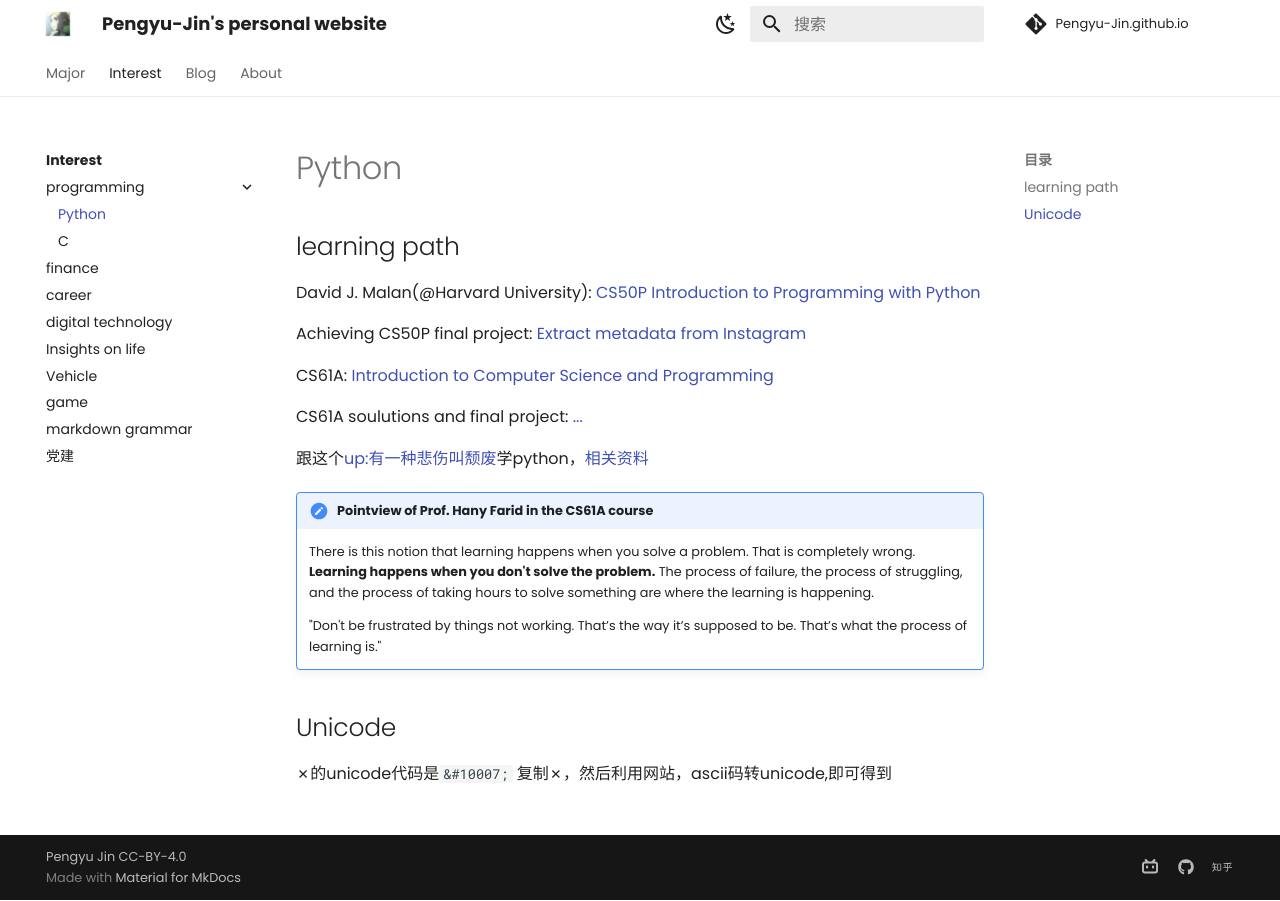
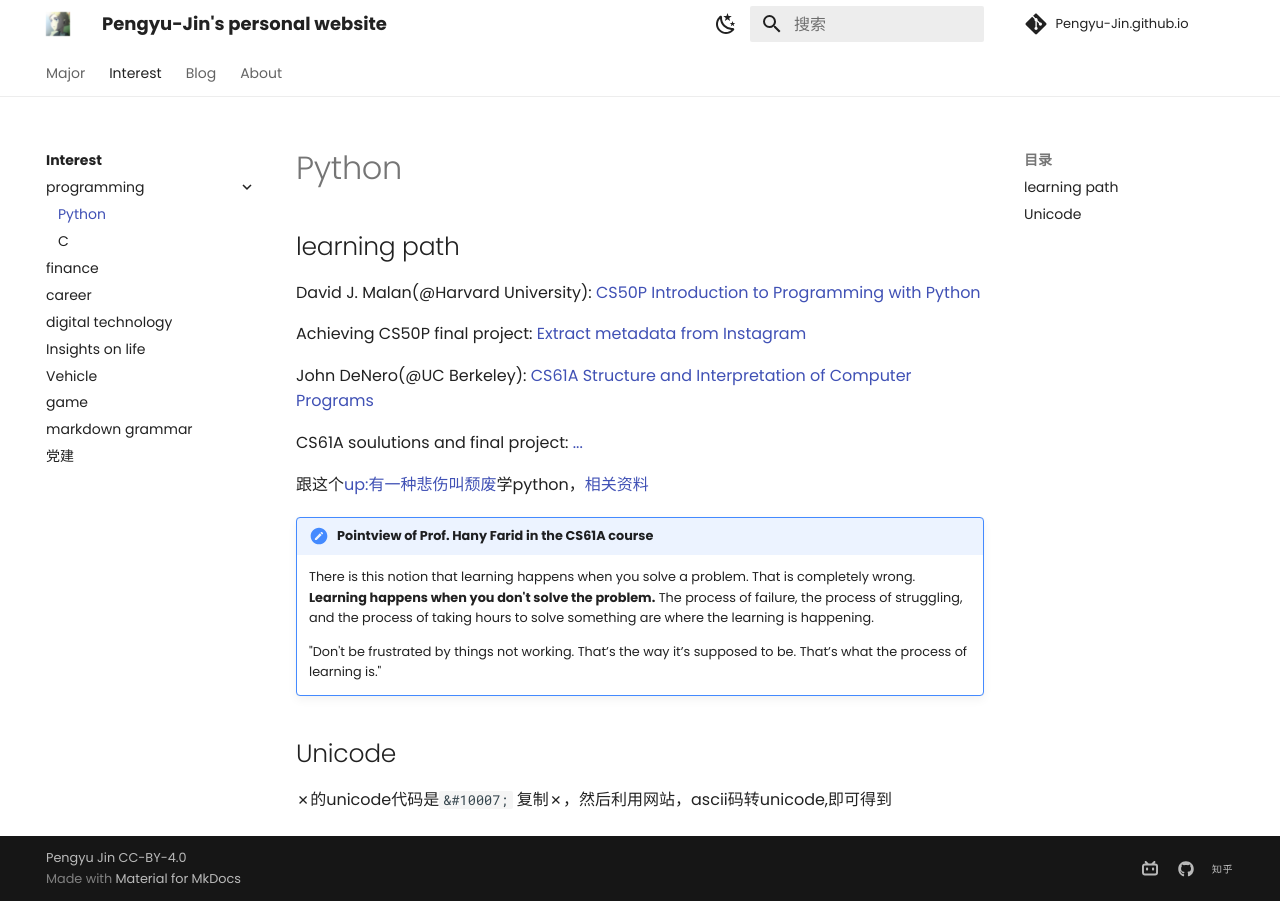
Before and after one commit to Pengyu-Jin/Pengyu-Jin.github.io, an MkDocs documentation site: the page built from docs/interest/programming/Python.md, in a window 1280 px wide. Built offline with MkDocs 1.6.1 and Material for MkDocs 9.7.7, drawn with Linux system fonts in a browser that asks for light colours; comment, search, counter and statistics services are not loaded.

Commit message:
20241215

```diff
--- a/docs/interest/programming/Python.md
+++ b/docs/interest/programming/Python.md
@@ -3,7 +3,7 @@
 
 Achieving CS50P final project: [Extract metadata from Instagram](https://github.com/Pengyu-Jin/CS50P-2022){:target="_blank"}
 
-CS61A: [Introduction to Computer Science and Programming](https://csdiy.wiki/%E7%BC%96%E7%A8%8B%E5%85%A5%E9%97%A8/Python/CS61A/){:target="_blank"}
+John DeNero(@UC Berkeley): [CS61A Structure and Interpretation of Computer Programs](https://csdiy.wiki/%E7%BC%96%E7%A8%8B%E5%85%A5%E9%97%A8/Python/CS61A/){:target="_blank"}
 
 CS61A soulutions and final project: [...](){:target="_blank"}
 
```
